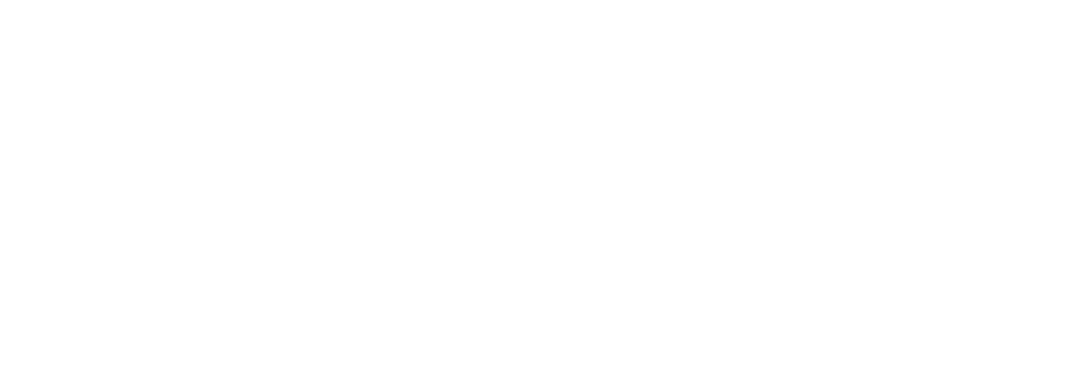
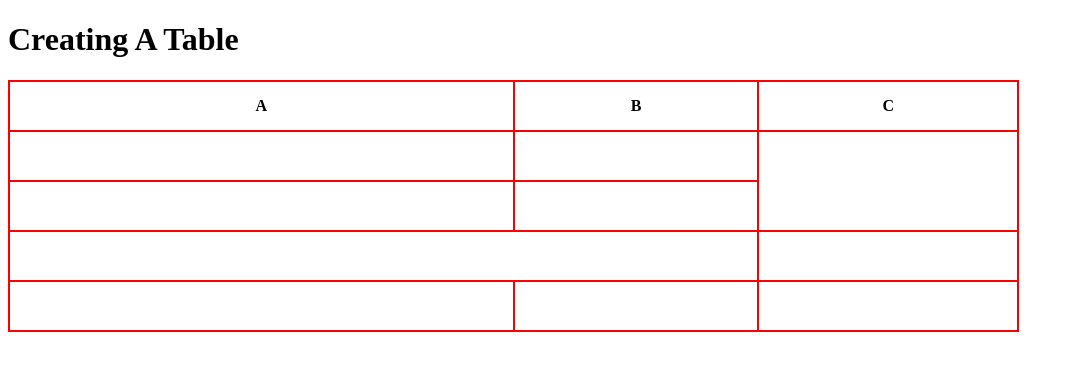
Before and after one commit to mochgani/mochgani_tablequest, a plain HTML site: page index.html in a window 1280 px wide. Shown: the whole page, without its empty margins (0-1074 px from the left). Drawn offline with Linux system fonts and the light colour scheme.

Commit message:
finish quest

```diff
--- a/index.html
+++ b/index.html
@@ -9,7 +9,36 @@
 </head>
 
 <body>
-
+  <h1>Creating A Table</h1>
+  <table>
+    <thead>
+      <tr>
+        <th style="width: 50%;">A</th>
+        <th>B</th>
+        <th>C</th>
+      </tr>
+    </thead>
+    <tbody>
+      <tr>
+        <td></td>
+        <td></td>
+        <td rowspan="2"></td>
+      </tr>
+      <tr>
+        <td></td>
+        <td></td>
+      </tr>
+      <tr>
+        <td colspan="2"></td>
+        <td></td>
+      </tr>
+      <tr>
+        <td></td>
+        <td></td>
+        <td></td>
+      </tr>
+    </tbody>
+  </table>
 </body>
 
 </html>
--- a/style.css
+++ b/style.css
@@ -1,4 +1,16 @@
-html, body {
-  height: 100%;
-  width: 100%;
+table{
+  width: 80%;
 }
+
+tr{
+  height: 50px;
+}
+
+table, th, td{
+  border: 2px solid red;
+  border-collapse: collapse;
+}
+
+tr:hover{
+  background-color:#cd848f;
+}
```
